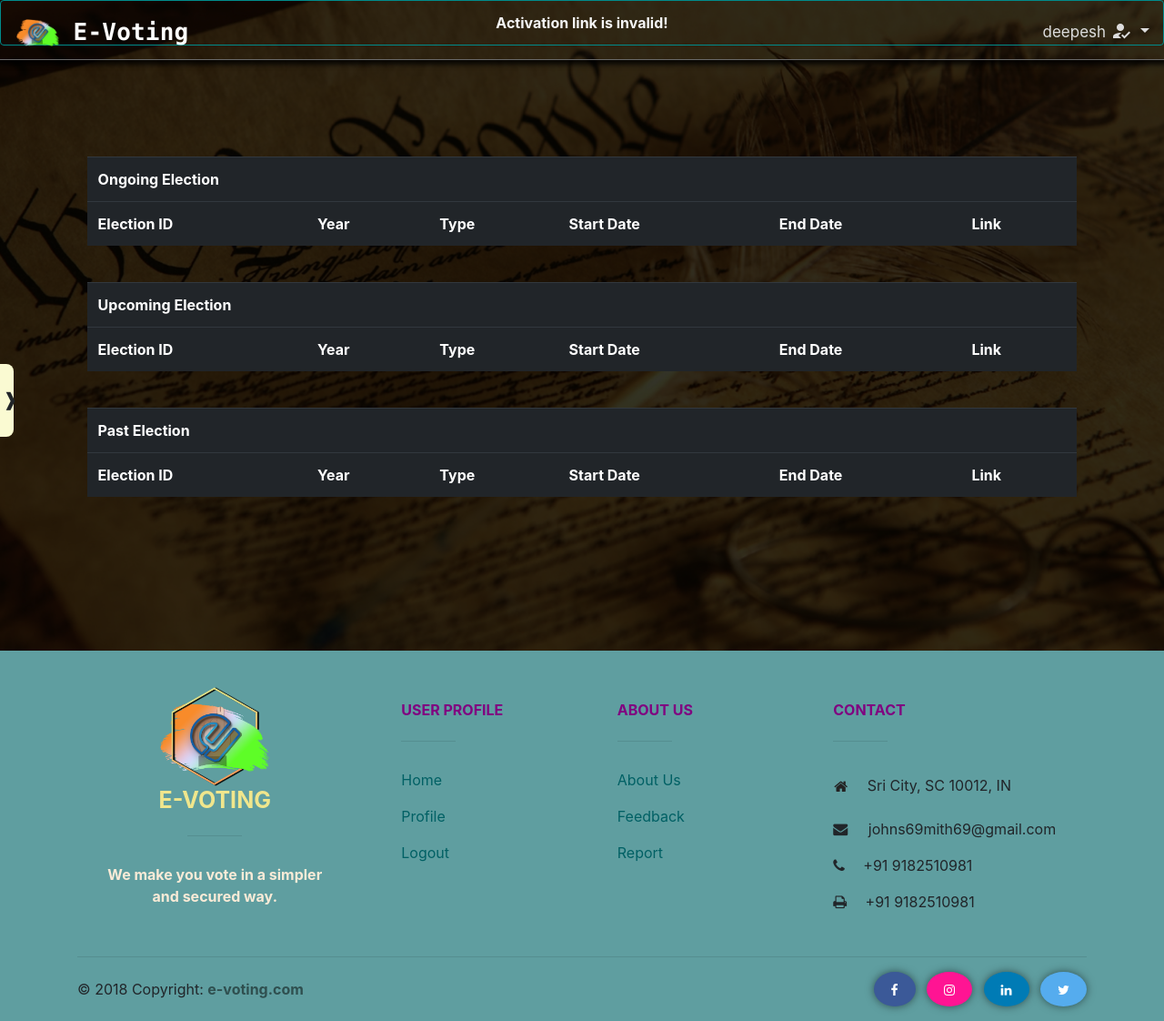
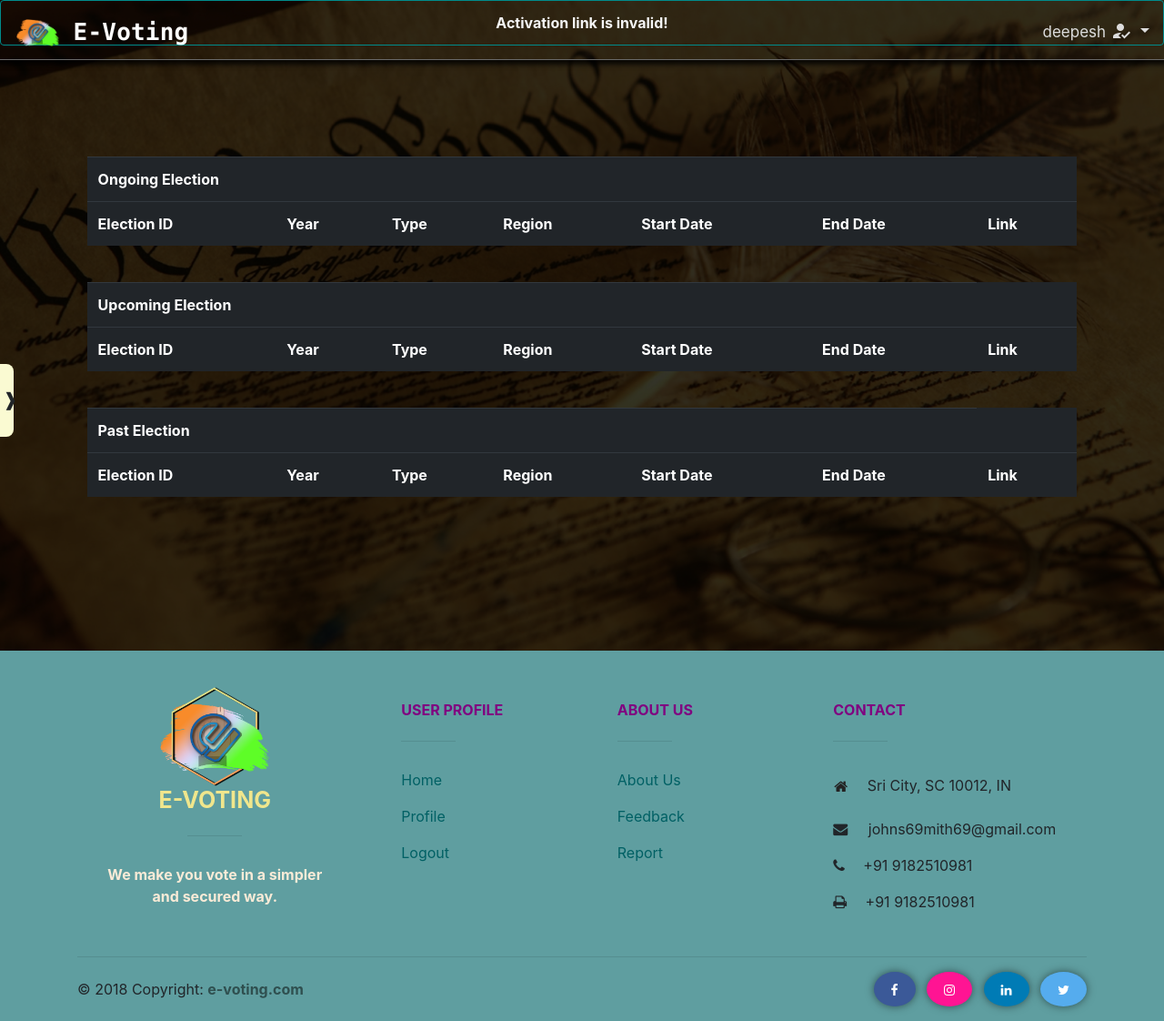
Before and after one commit to Kevv-J/ASE1, a Django app: page /evoting/activate/1/1 in a window 1280 px wide. Shown: the whole page at 91% size. Run offline with Django 3.2, Linux system fonts and the light colour scheme; a user stored in the database is signed in; lists and menus that the app fills with data are empty; some libraries are stand-ins or nearby versions.

Commit message:
added Region

```diff
--- a/main_project/evoting/views.py
+++ b/main_project/evoting/views.py
@@ -22,6 +22,9 @@ def home(request):
     changer={'P':'Parliamentary','A':'Assembly'}
     for election in elections:
         election.election_type = changer[election.election_type]
+    for election in elections:
+        region = Election_region.objects.get(election=election.election_id).region
+        election.region = region
     context = {'elections': elections, 'username': request.user}
     return render(request, 'voters/home.html', context = context)
 
--- a/main_project/templates/voters/home.html
+++ b/main_project/templates/voters/home.html
@@ -43,6 +43,7 @@
                     <th>Election ID</th>
                     <th>Year</th>
                     <th>Type</th>
+                    <th>Region</th>
                     <th>Start Date</th>
                     <th>End Date</th>
                     <th>Link</th>
@@ -53,6 +54,7 @@
                             <td>{{ election.election_id }}</td>
                             <td>{{ election.election_year }}</td>
                             <td>{{ election.election_type }}</td>
+                            <td>{{ election.region }}</td>
                             <td>{{ election.date_of_start }}</td>
                             <td>{{ election.date_of_end }}</td>
                             <td><a href="{% url 'trail.election' election.election_id %}">Voting Page</a></td>
@@ -69,6 +71,7 @@
                     <th>Election ID</th>
                     <th>Year</th>
                     <th>Type</th>
+                    <th>Region</th>
                     <th>Start Date</th>
                     <th>End Date</th>
                     <th>Link</th>
@@ -79,6 +82,7 @@
                             <td>{{ election.election_id }}</td>
                             <td>{{ election.election_year }}</td>
                             <td>{{ election.election_type }}</td>
+                            <td>{{ election.region }}</td>
                             <td>{{ election.date_of_start }}</td>
                             <td>{{ election.date_of_end }}</td>
                             <td><a href="{% url 'trail.election' election.election_id %}">Candidate List</a></td>
@@ -95,6 +99,7 @@
                     <th>Election ID</th>
                     <th>Year</th>
                     <th>Type</th>
+                    <th>Region</th>
                     <th>Start Date</th>
                     <th>End Date</th>
                     <th>Link</th>
@@ -105,6 +110,7 @@
                             <td>{{ election.election_id }}</td>
                             <td>{{ election.election_year }}</td>
                             <td>{{ election.election_type }}</td>
+                            <td>{{ election.region }}</td>
                             <td>{{ election.date_of_start }}</td>
                             <td>{{ election.date_of_end }}</td>
                             <td><a href="{% url 'resultpage' election.election_id %}">Result</a></td>
```
